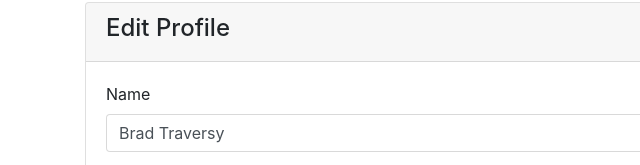
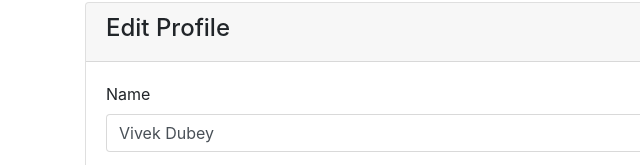
Before and after one commit to dubeyvivek48/blogen, a website: page src/profile.html in a window 1280 px wide. Shown: the part 216-381 px from the top of the page, 0-640 px from the left. Drawn offline with Linux system fonts and the light colour scheme; a script that the page names is missing.

Commit message:
Update profile.html

```diff
--- a/src/profile.html
+++ b/src/profile.html
@@ -102,7 +102,7 @@
               <form>
                 <div class="form-group">
                   <label for="name">Name</label>
-                  <input type="text" class="form-control" value="Brad Traversy">
+                  <input type="text" class="form-control" value="Vivek Dubey">
                 </div>
                 <div class="form-group">
                   <label for="email">Email</label>
```
